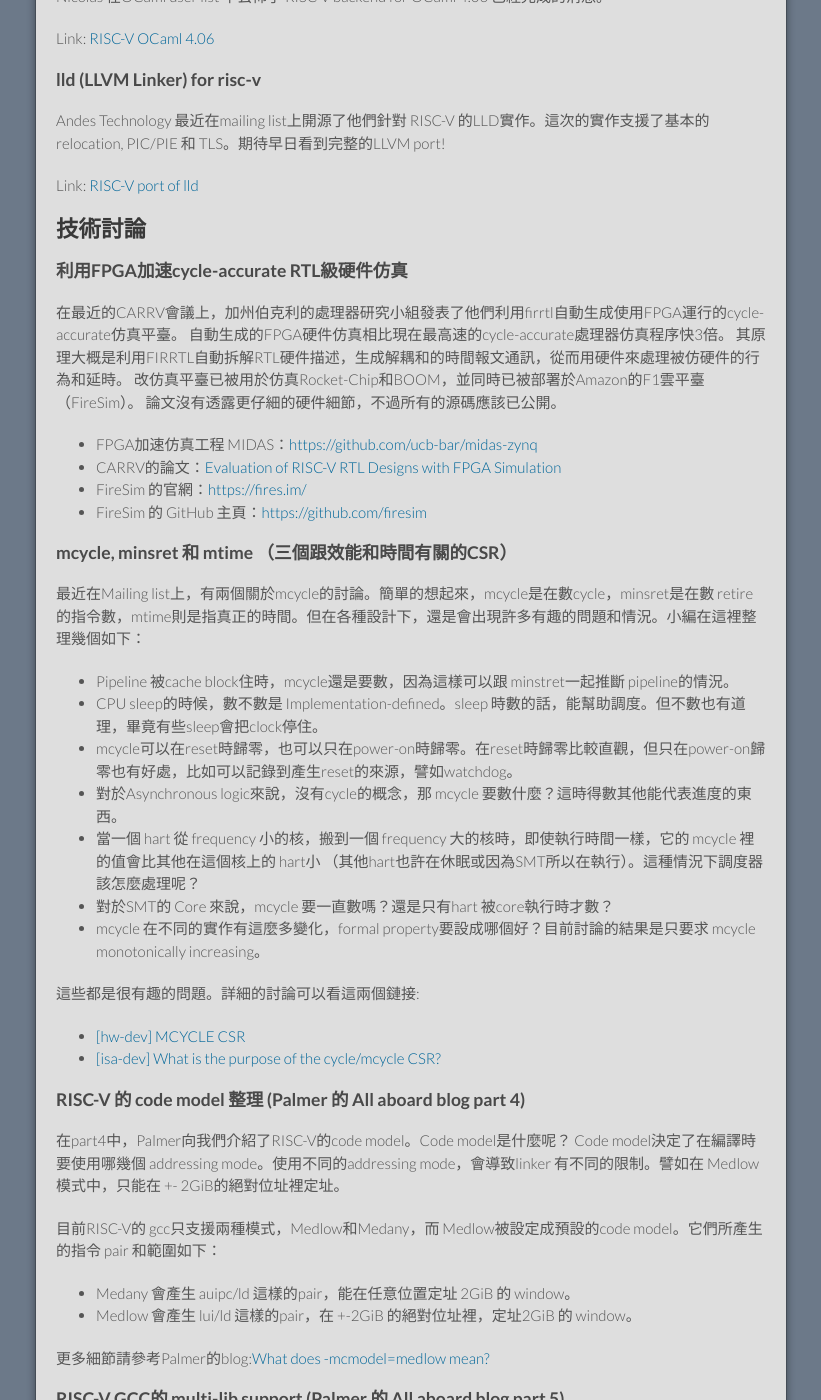
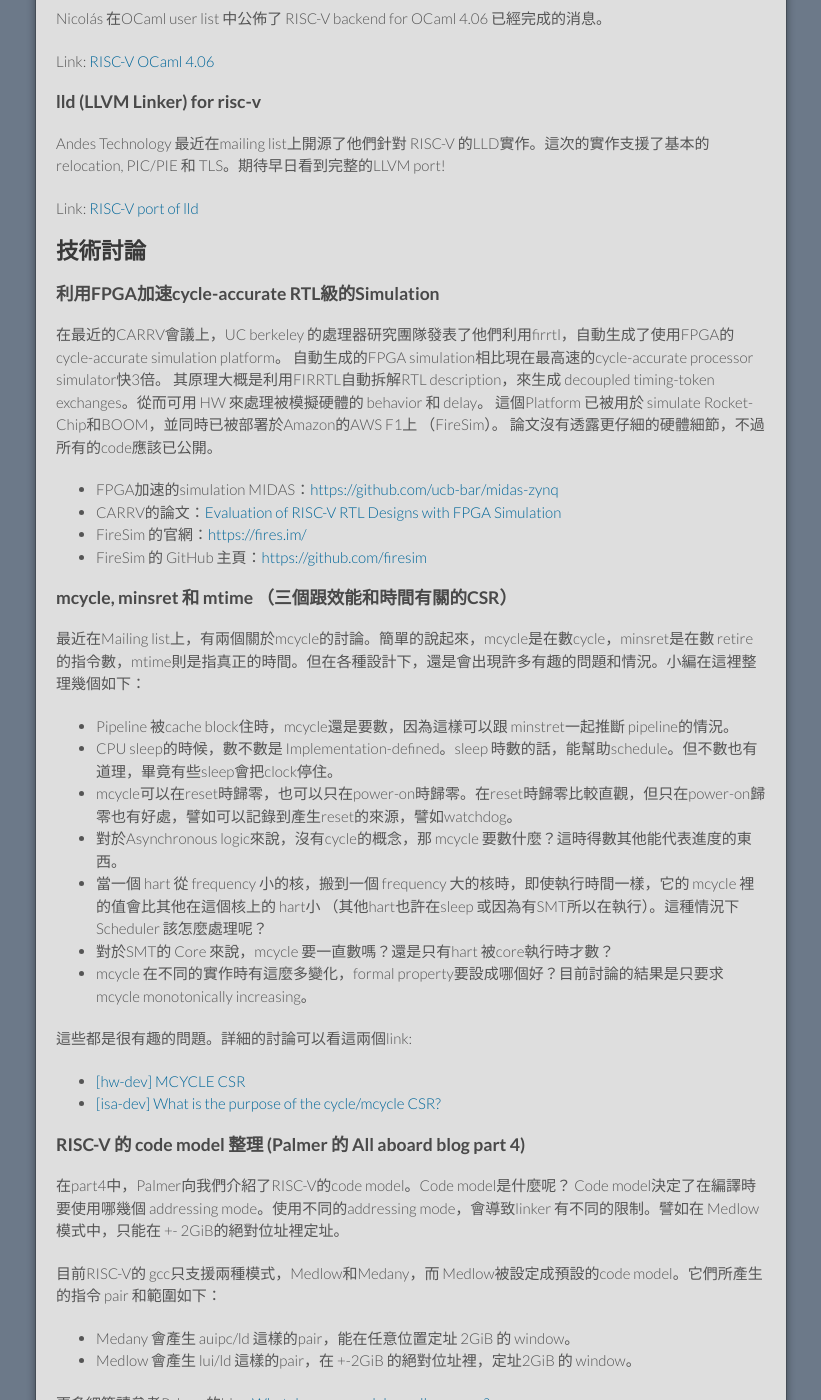
Before and after one commit to cnrv/home, a Jekyll site: the page built from bi-week-rpts/2017-11-09.tc.md, in a window 1280 px wide and 1400 px high, scrolled down 1023 px. Shown: the whole window, without its empty margins (229-1050 px from the left). Built offline with Jekyll 4.4.1, drawn with Linux system fonts in a browser that asks for light colours; Markdown is read by kramdown in place of the engine named in the settings; comment, search, counter and statistics services are not loaded; our own code applies the rules of GitHub Pages for plain Markdown files; some of the changed text lies outside the part shown.

Commit message:
Modify traditional chinese edition.

```diff
--- a/bi-week-rpts/2017-11-09.tc.md
+++ b/bi-week-rpts/2017-11-09.tc.md
@@ -8,15 +8,15 @@
 - [RISC-V基金會的會員數量超過一百了！](#risc-v基金會的會員過百)
 - [RISC-V port 進入 linux-next !!!](#risc-v-port-進入-linux-next-)
 - [RISC-V 的 code model 整理 \(Palmer 的 All aboard blog part 4\)](#risc-v-的-code-model-整理-palmer-的-all-aboard-blog-part-4))
-- [利用FPGA加速cycle-accurate RTL級硬件仿真](#利用fpga加速cycle-accurate-rtl級硬件仿真)
+- [利用FPGA加速cycle-accurate RTL級的 Simulation](#利用fpga加速cycle-accurate-rtl級硬件仿真)
 - [mcycle, minsret 和 mtime （三個跟效能和時間有關的CSR）](#mcycle-minsret-和-mtime-三個跟效能和時間有關的csr)
 - [RISC-V 相關文獻搜集頁面](#risc-v-相關文獻搜集頁面)
 - [RISC-V Day 2017 Tokyo](#十二月)
 
 
-## RV新聞
+## RISC-V新聞
 
-### RISC-V基金會的會員過百
+### RISC-V基金會的會員破百
 
 由於這三季公司們的加入，最近RISC-V基金會的會員數量超過一百了!基金會裡來自Nvidia, Microsemi, NXP, Bluespec, Google的Board of Director們也都表示非常期待RISC-V之後的發展! 期待能看到越來越多關於RISC-V的產品和進展。
 
@@ -24,11 +24,11 @@
 
 ### RISC-V port 進入 linux-next !!!
 
-經過好幾個月的努力，RISC-V port 終於進入linux-next了。恭喜所有contributor。期待早日看到合並主線!
+經過好幾個月的努力，RISC-V port 終於進入linux-next了。恭喜所有contributor。期待早日看到risc-v port 被merged到 mainline!
 
 Link: [LKML](https://lkml.org/lkml/2017/10/31/850)
 
-## RISC-V 開源生態圈更新
+## RISC-V Open Source Ecosystem Update
 
 ### RTEMS 的 RISC-V Port upstreamed
 
@@ -50,32 +50,32 @@
 
 ## 技術討論
 
-### 利用FPGA加速cycle-accurate RTL級硬件仿真
+### 利用FPGA加速cycle-accurate RTL級的Simulation
 
-在最近的CARRV會議上，加州伯克利的處理器研究小組發表了他們利用firrtl自動生成使用FPGA運行的cycle-accurate仿真平臺。
-自動生成的FPGA硬件仿真相比現在最高速的cycle-accurate處理器仿真程序快3倍。
-其原理大概是利用FIRRTL自動拆解RTL硬件描述，生成解耦和的時間報文通訊，從而用硬件來處理被仿硬件的行為和延時。
-改仿真平臺已被用於仿真Rocket-Chip和BOOM，並同時已被部署於Amazon的F1雲平臺（FireSim）。
-論文沒有透露更仔細的硬件細節，不過所有的源碼應該已公開。
+在最近的CARRV會議上，UC berkeley 的處理器研究團隊發表了他們利用firrtl，自動生成了使用FPGA的cycle-accurate simulation platform。
+自動生成的FPGA simulation相比現在最高速的cycle-accurate processor simulator快3倍。
+其原理大概是利用FIRRTL自動拆解RTL description，來生成 decoupled timing-token exchanges。從而可用 HW 來處理被模擬硬體的 behavior 和 delay。
+這個Platform 已被用於 simulate Rocket-Chip和BOOM，並同時已被部署於Amazon的AWS F1上 （FireSim）。
+論文沒有透露更仔細的硬體細節，不過所有的code應該已公開。
 
-- FPGA加速仿真工程 MIDAS：[https://github.com/ucb-bar/midas-zynq](https://github.com/ucb-bar/midas-zynq)
+- FPGA加速的simulation MIDAS：[https://github.com/ucb-bar/midas-zynq](https://github.com/ucb-bar/midas-zynq)
 - CARRV的論文：[Evaluation of RISC-V RTL Designs with FPGA Simulation](https://carrv.github.io/papers/kim-midas-carrv2017.pdf)
 - FireSim 的官網：[https://fires.im/](https://fires.im/)
 - FireSim 的 GitHub 主頁：[https://github.com/firesim](https://github.com/firesim)
 
 ### mcycle, minsret 和 mtime （三個跟效能和時間有關的CSR）
 
-最近在Mailing list上，有兩個關於mcycle的討論。簡單的想起來，mcycle是在數cycle，minsret是在數 retire的指令數，mtime則是指真正的時間。但在各種設計下，還是會出現許多有趣的問題和情況。小編在這裡整理幾個如下：
+最近在Mailing list上，有兩個關於mcycle的討論。簡單的說起來，mcycle是在數cycle，minsret是在數 retire的指令數，mtime則是指真正的時間。但在各種設計下，還是會出現許多有趣的問題和情況。小編在這裡整理幾個如下：
 
 - Pipeline 被cache block住時，mcycle還是要數，因為這樣可以跟 minstret一起推斷 pipeline的情況。
-- CPU sleep的時候，數不數是 Implementation-defined。sleep 時數的話，能幫助調度。但不數也有道理，畢竟有些sleep會把clock停住。
-- mcycle可以在reset時歸零，也可以只在power-on時歸零。在reset時歸零比較直觀，但只在power-on歸零也有好處，比如可以記錄到產生reset的來源，譬如watchdog。
+- CPU sleep的時候，數不數是 Implementation-defined。sleep 時數的話，能幫助schedule。但不數也有道理，畢竟有些sleep會把clock停住。
+- mcycle可以在reset時歸零，也可以只在power-on時歸零。在reset時歸零比較直觀，但只在power-on歸零也有好處，譬如可以記錄到產生reset的來源，譬如watchdog。
 - 對於Asynchronous logic來說，沒有cycle的概念，那 mcycle 要數什麼？這時得數其他能代表進度的東西。
-- 當一個 hart 從 frequency 小的核，搬到一個 frequency 大的核時，即使執行時間一樣，它的 mcycle 裡的值會比其他在這個核上的 hart小 （其他hart也許在休眠或因為SMT所以在執行）。這種情況下調度器該怎麼處理呢？
+- 當一個 hart 從 frequency 小的核，搬到一個 frequency 大的核時，即使執行時間一樣，它的 mcycle 裡的值會比其他在這個核上的 hart小 （其他hart也許在sleep 或因為有SMT所以在執行）。這種情況下 Scheduler 該怎麼處理呢？
 - 對於SMT的 Core 來說，mcycle 要一直數嗎？還是只有hart 被core執行時才數？
-- mcycle 在不同的實作有這麼多變化，formal property要設成哪個好？目前討論的結果是只要求 mcycle monotonically increasing。
+- mcycle 在不同的實作時有這麼多變化，formal property要設成哪個好？目前討論的結果是只要求 mcycle monotonically increasing。
 
-這些都是很有趣的問題。詳細的討論可以看這兩個鏈接:
+這些都是很有趣的問題。詳細的討論可以看這兩個link:
 
 - [\[hw-dev\] MCYCLE CSR](https://groups.google.com/a/groups.riscv.org/d/msgid/hw-dev/CAK9RgBOs%3D9vyL7FL%2BNE%3DkNnz6pkCsQUykhya-pD9wLq-Mv9AOA%40mail.gmail.com?utm_medium=email&utm_source=footer)
 - [\[isa-dev\] What is the purpose of the cycle/mcycle CSR?](https://groups.google.com/a/groups.riscv.org/d/msgid/isa-dev/22963.7260.222503.603833%4069-170-17-130.static-ip.telepacific.net)
@@ -102,16 +102,13 @@
 
 ## 代碼更新
 
-### Spike 反匯編識別Q擴展指令
+### Spike disassembler 現在包含Q extension
 
-spike-dasm是Spike提供的將機器二進制碼翻譯成可讀匯編代碼的工具，經常被使用於翻譯Rocket-Chip仿真所生成的指令記錄文件。
-現在spike-dasm可翻譯RISC-V的Q擴展指令集（128比特浮點運算）。
+spike-dasm是Spike提供的將 Binary 翻譯成 assembly 的工具，經常被使用於翻譯Rocket-Chip simulation 所生成的instruction trace。
+現在spike-dasm 支援RISC-V的Q extension了（Q 代表 128 bit的floating point computation）。
 
 - riscv-isa-sim的PR \#153：[https://git.io/vF4Yn](https://github.com/riscv/riscv-isa-sim/pull/153)
 
-## 安全點評
-
-## 微群熱點
 
 ## 實用資料
 
@@ -177,19 +174,20 @@
 
 + [FOSDEM'18](https://fosdem.org/2018/) 2018年2月3-4日，FOSDEM (Free and Open Source Developers’ European Meeting)將在比利時的布魯塞爾舉行。
 
-## 招聘簡訊
+## 招募簡訊
 
-### SiFive 招聘工程師
+### SiFive 招募工程師
 
-SiFive是從加州伯克利孵化出來的創業公司，是rocket-chip的主要維護者並基於rocket-chip開發Freedom SoC。
-現在SiFive準備進一步擴張，尋求能在美國加州San Mateo工作的各類工程師。招聘信息：[https://t.co/7Z7MJiMxwh](https://www.sifive.com/about/jobs/)
+SiFive是從UC Bekerley spin-off 出來的創業公司，是rocket-chip的主要維護者，並基於rocket-chip開發Freedom SoC。
+現在SiFive準備進一步擴張，尋找能在美國加州San Mateo工作的各類工程師。招募資訊：[https://t.co/7Z7MJiMxwh](https://www.sifive.com/about/jobs/)
 
-_CNRV提供為行業公司提供公益性質的一句話的招聘信息發布，若有任何體系結構、IC設計、軟件開發的招聘信息，歡迎聯系我們！_
+_CNRV提供為行業公司提供公益性質的一句話的招聘信息發布，若有任何關於計算機結構、IC設計、軟體開發的招募信息，歡迎聯系我們！_
 
 ----
 
-整理編集: 宋威、黃柏瑋、郭雄飛
+整理編輯: 宋威、黃柏瑋、郭雄飛
 
+繁體編輯者：黃柏瑋
 
 ----
 
```
Also changed, not shown: other parts of bi-week-rpts/2017-11-09.tc.md (+3 -3 lines).
